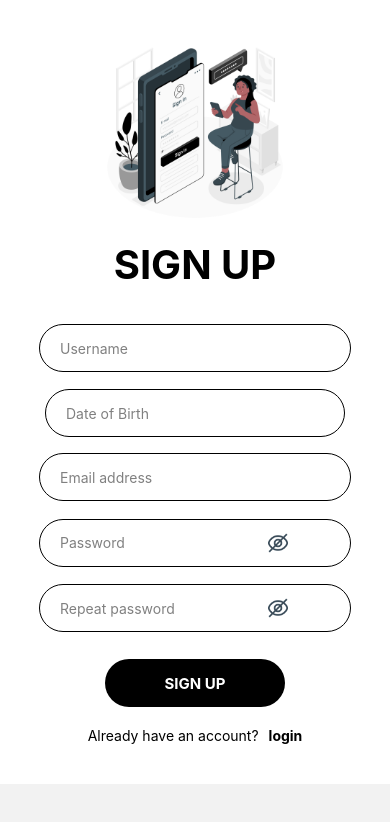
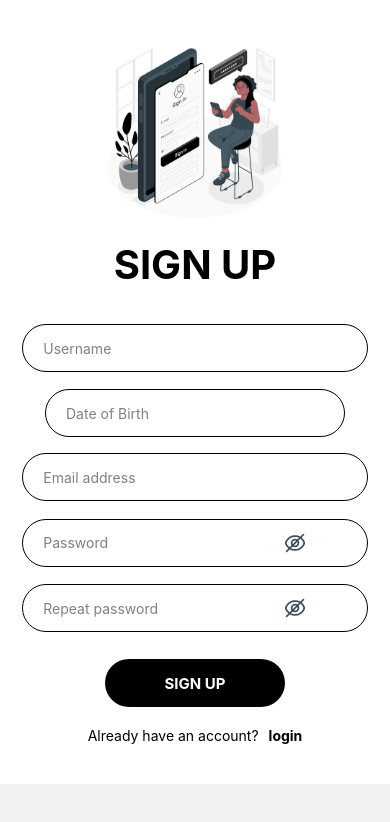
Before and after one commit to chrisd94/CourageousHeart, a React Native app: screen /SignUp in a window 390 px wide. Shown: the top 822 px of the page. Built offline with nearby package versions, Linux system fonts and the light colour scheme; no server answers; what expo-localization, react-native-root-siblings would draw is missing.

Commit message:
Password forgot implemented

```diff
--- a/App.tsx
+++ b/App.tsx
@@ -20,7 +20,6 @@ type RootStackParamList = {
   TabNavigator: undefined;
   SignUp: undefined;
   InitialStack: undefined;
-  ForgotPassword: undefined;
 };
 
 const Stack = createNativeStackNavigator<RootStackParamList>();
--- a/components/Input.tsx
+++ b/components/Input.tsx
@@ -33,7 +33,7 @@ const Input: React.FC<InputProps> = ({
   }
 
   return (
-    <View style={{paddingHorizontal: scale(35), marginBottom: scale(12),  width: '100%', alignItems: 'flex-start'}}>
+    <View style={{paddingHorizontal: scale(20), marginBottom: scale(12),  width: '100%', alignItems: 'flex-start'}}>
       <View
         style={[
           style.inputContainer,
--- a/locales/de.json
+++ b/locales/de.json
@@ -27,5 +27,7 @@
     "login_pw_empty": "Bitte gib ein Passwort ein",
     "login_failed": "Passwort oder E-Mail Adresse falsch",
     "next": "Weiter",
-    "check_inbox": "Wir haben dir eine Bestätigungs E-Mail geschickt. Verifiziere dein Konto und leg los!"
+    "check_inbox": "Wir haben dir eine Bestätigungs E-Mail geschickt. Verifiziere dein Konto und leg los!",
+    "reset_password": "Wir haben dir eine E-Mail zur Rücksetzung deines Passworts geschickt",
+    "reset_password_mail_empty": "Wir brauchen deine E-Mail Adresse, damit wir dir eine Rücksetzungs E-Mail schicken können"
 }
--- a/locales/en.json
+++ b/locales/en.json
@@ -27,5 +27,7 @@
     "login_pw_empty": "Please type in your password",
     "login_failed": "Wrong password or email address",
     "next": "Next",
-    "check_inbox": "We have sent you a confirmation e-mail. Verify your account and get started!"
+    "check_inbox": "Check your inbox to verify your account and get started!",
+    "reset_password": "Check your inbos to reset your password",
+    "reset_password_mail_empty": "We need your email address to send you the reset email"
 }
--- a/screens/LandingScreen.tsx
+++ b/screens/LandingScreen.tsx
@@ -51,7 +51,7 @@ const styles = ScaledSheet.create({
         justifyContent: 'flex-start'
     },
     container_description: {
-        paddingHorizontal: '35@s',
+        paddingHorizontal: '20@s',
         alignItems: 'center',
         flex: 0.8
     },
@@ -61,7 +61,7 @@ const styles = ScaledSheet.create({
         flex: 2
     },
     container_buttons: {
-        paddingHorizontal: '35@s',
+        paddingHorizontal: '20@s',
         alignItems: 'center',
         flex: 1,
         justifyContent: 'flex-end',
--- a/screens/LoginScreen.tsx
+++ b/screens/LoginScreen.tsx
@@ -6,7 +6,7 @@ import i18next from "i18next"
 import Input from "../components/Input"
 import { FIREBASE_APP, FIREBASE_AUTH } from "../FirebaseConfig";
 import { ScaledSheet, scale } from "react-native-size-matters";
-import { signInWithEmailAndPassword } from "firebase/auth";
+import { sendPasswordResetEmail, signInWithEmailAndPassword } from "firebase/auth";
 import Toast from "react-native-root-toast";
 
 const LoginScreen: React.FC = () => {
@@ -48,6 +48,30 @@ const LoginScreen: React.FC = () => {
     setLoading(false)
   }
 
+  const forgotPassword = async () => {
+    if (email.trim().length != 0) {
+      console.log(email)
+      await sendPasswordResetEmail(auth, email)
+      .then(() => {
+        Toast.show(i18next.t('reset_password'), {
+          duration: 6000,
+          position: Toast.positions.TOP,
+          opacity: 1
+        });
+      })
+      .catch(error => {
+        switch(error.code) {
+          case 'auth/user-not-found':
+            setMailError(i18next.t('sign_up_mail_error_invalid'));
+            break;
+        }
+        console.log(error)
+      })
+    } else {
+        setMailError(i18next.t('reset_password_mail_empty'))
+    }
+  }
+
   const validate = () => {
     let valid = true;
 
@@ -72,7 +96,6 @@ const LoginScreen: React.FC = () => {
 
   };
 
-
   useEffect(() => {
     if (afterCreation) {
         Toast.show(i18next.t('check_inbox'), {
@@ -86,7 +109,7 @@ const LoginScreen: React.FC = () => {
     return(
       <View style={{backgroundColor: 'white', alignItems: 'center', flex: 1}}>
         <TouchableOpacity activeOpacity={0.8} style={styles.button_back} onPress={() => navigation.goBack()}>
-            <Image source={require('../assets/icons/angle_left.png')} style={{height: scale(25), width: scale(25)}} resizeMode='contain'/>
+            <Image source={require('../assets/icons/angle_left.png')} style={{height: scale(20), width: scale(20)}} resizeMode='contain'/>
         </TouchableOpacity>
         <View style={styles.container}>
 
@@ -102,11 +125,11 @@ const LoginScreen: React.FC = () => {
             <Input email={true} handleInputChange={() => {}} error={mailError} placeholder={i18next.t('email')} onChange={onChangeEmail} setError={setMailError} value={email} password={false} />
             <Input email={false} handleInputChange={() => {}} error={pwError} placeholder={i18next.t('password')} onChange={onChangePw} setError={setPwError} value={pw} password={true} />
             <View>
-              <Text style={{fontWeight: 'bold', marginBottom: 30}} onPress={() => {navigation.navigate('SignUpProfil')}}>{i18next.t('password_forgot')}</Text>
+              <Text style={{fontWeight: 'bold', marginBottom: 30}} onPress={() => {forgotPassword()}}>{i18next.t('password_forgot')}</Text>
             </View>
             <View style={{justifyContent: 'space-evenly', alignItems: 'center', flexDirection: 'row', alignSelf: 'center'}}>
               <Text>{i18next.t('no_account')}</Text>
-              <Text style={{fontWeight: 'bold', marginLeft: 10}} onPress={() => {navigation.navigate('SignUpProfil')}}>{i18next.t('sign_up')}</Text>
+              <Text style={{fontWeight: 'bold', marginLeft: scale(10)}} onPress={() => {navigation.navigate('SignUpProfil')}}>{i18next.t('sign_up')}</Text>
             </View>
           </KeyboardAvoidingView>
 
@@ -153,7 +176,7 @@ const styles = ScaledSheet.create({
       width: '100%'
     },
     container_button: {
-      paddingHorizontal: '35@s',
+      paddingHorizontal: '20@s',
       width: '100%',
       flexGrow: 0.2,
       justifyContent: 'flex-end'
@@ -186,7 +209,7 @@ const styles = ScaledSheet.create({
       width: '100%',
       marginTop: 10,
       backgroundColor: 'black'
-    },
+    }
   });
 
 export default LoginScreen
--- a/screens/registration/AccountDataScreen.tsx
+++ b/screens/registration/AccountDataScreen.tsx
@@ -122,7 +122,7 @@ const AccountDataScreen: React.FC = () => {
   return (
         <View style={styles.container}>
             <TouchableOpacity activeOpacity={0.8} style={styles.button_back} onPress={() => navigation.goBack()}>
-                <Image source={require('../../assets/icons/angle_left.png')} style={{height: scale(25), width: scale(25)}} resizeMode='contain'/>
+                <Image source={require('../../assets/icons/angle_left.png')} style={{height: scale(20), width: scale(20)}} resizeMode='contain'/>
             </TouchableOpacity>
             <View style={styles.container_title}>
                 <Text style={styles.title}>{i18next.t('sign_up_title').toUpperCase()}</Text>
@@ -177,7 +177,7 @@ const styles = ScaledSheet.create({
     container_button: {
         flexGrow: 0.2,
         justifyContent: 'flex-end',
-        paddingHorizontal: '35@s',
+        paddingHorizontal: '20@s',
         width: '100%'
     },
     title: {
--- a/screens/registration/ProfilDataScreen.tsx
+++ b/screens/registration/ProfilDataScreen.tsx
@@ -112,7 +112,7 @@ const ProfilDataScreen: React.FC = () => {
   return (
         <View style={styles.container}>
             <TouchableOpacity activeOpacity={0.8} style={styles.button_back} onPress={() => navigation.goBack()}>
-                <Image source={require('../../assets/icons/angle_left.png')} style={{height: scale(25), width: scale(25)}} resizeMode='contain'/>
+                <Image source={require('../../assets/icons/angle_left.png')} style={{height: scale(20), width: scale(20)}} resizeMode='contain'/>
             </TouchableOpacity>
             <View style={styles.container_title}>
                 <Text style={styles.title}>{i18next.t('sign_up_title').toUpperCase()}</Text>
@@ -233,7 +233,7 @@ const styles = ScaledSheet.create({
     },
     container_input: {
         width: '100%',
-        paddingHorizontal: '35@s',
+        paddingHorizontal: '20@s',
         marginBottom: '12@s',
         alignItems: 'flex-start',
         flexDirection: 'column'
@@ -243,7 +243,7 @@ const styles = ScaledSheet.create({
         justifyContent: 'flex-end',
         alignItems: 'flex-end',
         width: '100%',
-        paddingHorizontal: '35@s',
+        paddingHorizontal: '20@s',
     },
     container_next: {
         width: '115@s',
```
Also changed, not shown: screens/registration/ForgotPasswordScreen.tsx (deleted).
